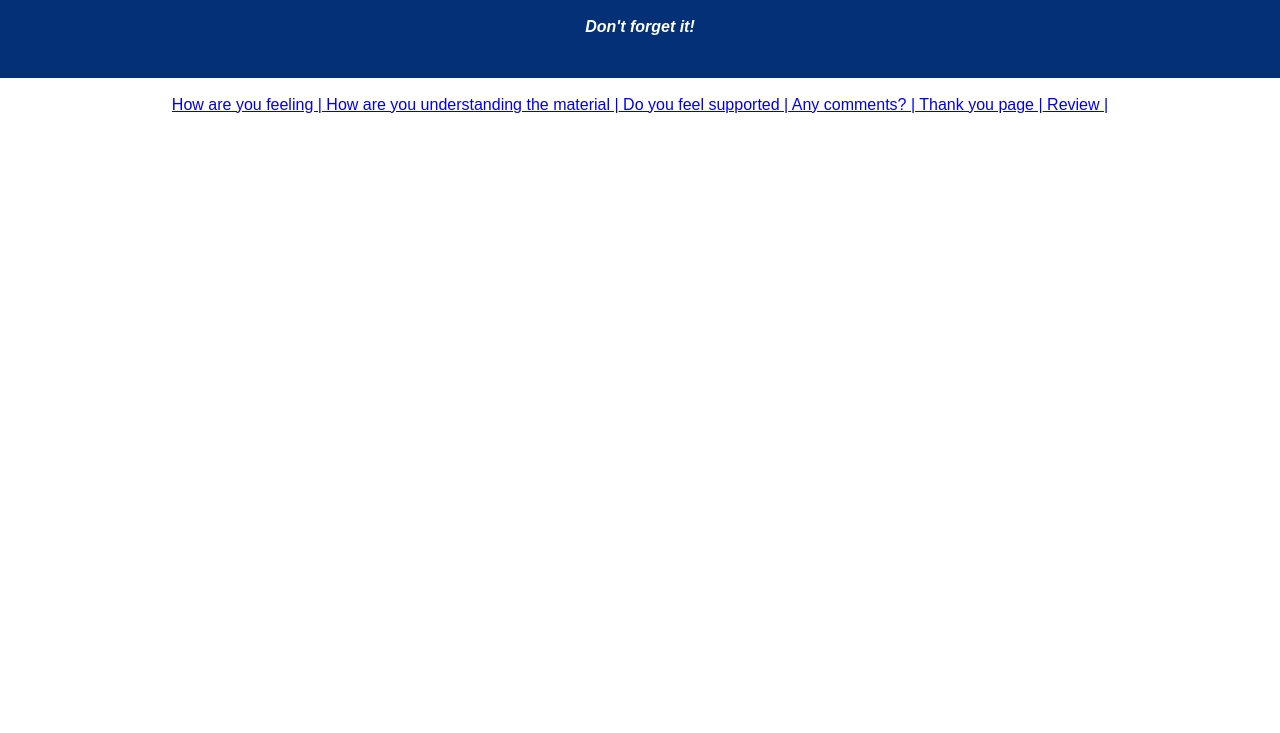
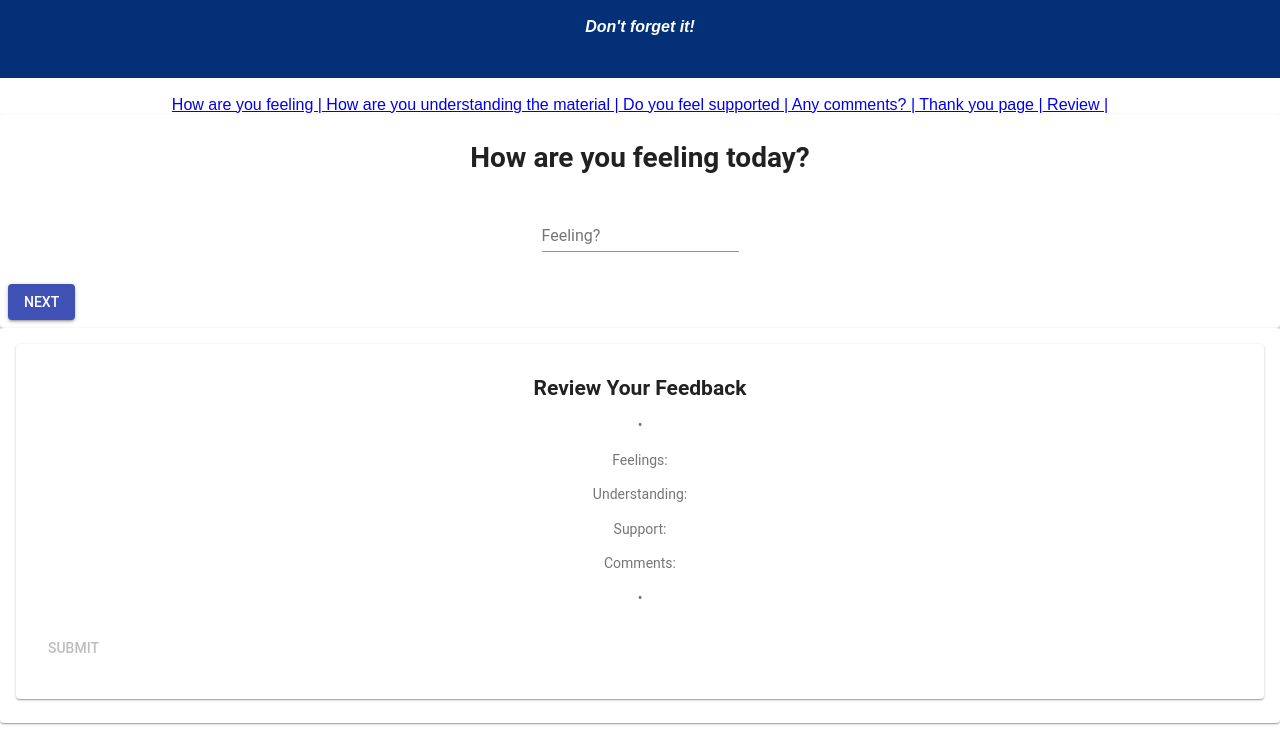
Before and after one commit to dionroloff/Feedback_Form, a React app: page /#/ in a window 1280 px wide. Shown: the part 67-800 px from the top of the page. Built offline with nearby package versions, Linux system fonts and the light colour scheme.

Commit message:
router established

```diff
--- a/package.json
+++ b/package.json
@@ -6,6 +6,7 @@
   "dependencies": {
     "@material-ui/core": "^3.9.1",
     "axios": "^0.17.1",
+    "express": "^4.16.4",
     "pg": "^7.4.1",
     "react": "^16.4.1",
     "react-dom": "^16.4.1",
--- a/server/server.js
+++ b/server/server.js
@@ -9,7 +9,9 @@ app.use(bodyParser.urlencoded({extended: true}));
 app.use(express.static('build'));
 
 /** ---------- EXPRESS ROUTES ---------- **/
-
+//Lines 13 and 14 added by me.
+const userRouter = require('./routes/userInputs.router.js');
+app.use('/user-inputs', userRouter);
 
 /** ---------- START SERVER ---------- **/
 app.listen(PORT, () => {
--- a/src/components/App/App.css
+++ b/src/components/App/App.css
@@ -16,3 +16,7 @@
 .App-intro {
   font-size: large;
 }
+
+#submit-button {
+  justify-content: right;
+}
--- a/src/components/App/App.js
+++ b/src/components/App/App.js
@@ -29,7 +29,7 @@ class App extends Component {
         <Router>
           <div>
             {/* Links */}
-            <Link to='/feeling'> How are you feeling |</Link>
+            <Link to='/'> How are you feeling |</Link>
             <Link to='/understanding'> How are you understanding the material |</Link>
             <Link to='/supported'> Do you feel supported |</Link>
             <Link to='/comments'> Any comments? |</Link>
@@ -37,7 +37,7 @@ class App extends Component {
             <Link to='/review'> Review |</Link>
 
             {/* Routes */}
-            <Route exact path={'/feeling'} component={Feeling} />
+            <Route exact path={'/'} component={Feeling} />
             <Route exact path={'/understanding'} component={Understanding} />
             <Route exact path={'/supported'} component={Supported} />
             <Route exact path={'/comments'} component={Comments} />
--- a/src/components/Review/Review.js
+++ b/src/components/Review/Review.js
@@ -1,11 +1,13 @@
 //Review.js
 // This will be the current redux values displayed on the DOM
 import React, { Component } from 'react';
+import axios from 'axios';
 import { connect } from 'react-redux';
 import ReviewFeelings from './ReviewFeelings.js';
 import ReviewUnderstanding from './ReviewUnderstanding.js';
 import ReviewSupport from './ReviewSupport.js';
 import ReviewComments from './ReviewComments';
+import './../App/App.css';
 //Material UI
 import Card from '@material-ui/core/Card';
 import CardActions from '@material-ui/core/CardActions';
@@ -16,23 +18,55 @@ import Typography from '@material-ui/core/Typography';
 
 class Review extends Component {
 
-    // constructor() {
-    //     super(); {
-    //         this.state = {
-    //             isEnabled: '',
-    //         }
-    //     }
-    // }
+    constructor() {
+        super();
+        this.state = {
+            feeling: '',
+            understanding: '',
+            support: '',
+            comments: ''
+        }
+    }
 
-    turnOnButton = () => {
+    //Collects all the user's inputs from
+    //the respective reducers, package that data into
+    //'const userReviewInputs' and POST that to
+    //the database, and finally, bring the user to
+    //the thank you page.
+    sendToDb = () => {
 
-    }
+        this.setState({
+            feeling: Number(this.props.reduxStore.feelingReducer),
+            understanding: Number(this.props.reduxStore.understandingReducer),
+            support: Number(this.props.reduxStore.supportReducer),
+            comments: this.props.reduxStore.commentsReducer
+        });
+
+        axios({
+            method: 'POST',
+            url: '/user-inputs',
+            data: this.state
+        }).then((response) => {
+            this.props.history.push('/thank-you');
+        }).catch((error) => {
+            const errorMessage = `Server error: ${error}`;
+            alert(errorMessage);
+        })
+
+    } //end sendToDb
 
     render() {
 
+        // const userInputs = {
+        //     feeling: Number(this.props.reduxStore.feelingReducer),
+        //     understanding: Number(this.props.reduxStore.understandingReducer),
+        //     support: Number(this.props.reduxStore.supportReducer),
+        //     comments: this.props.reduxStore.commentsReducer
+        // }
+
         const isEnabled = this.props.reduxStore.commentsReducer !== '';
+        const bull = <p>•</p>;
 
-        const bull = <p>•</p>;
         return (
             <div className='review-card'>
                 <Card>
@@ -43,16 +77,13 @@ class Review extends Component {
                         <Typography color='textSecondary'>
                             {bull}
                             <ReviewFeelings />
-                            {bull}
                             <ReviewUnderstanding />
-                            {bull}
                             <ReviewSupport />
-                            {bull}
                             <ReviewComments />
                             {bull}
                         </Typography>
                         <CardActions>
-                            <Button disabled={!isEnabled}>Submit</Button>
+                            <Button id='submit-button' disabled={!isEnabled} onClick={this.sendToDb}>Submit</Button>
                         </CardActions>
                     </CardContent>
                 </Card>
--- a/src/components/Review/ReviewFeelings.js
+++ b/src/components/Review/ReviewFeelings.js
@@ -4,7 +4,7 @@ import {connect} from 'react-redux';
 class ReviewFeelings extends Component {
     render() {
         return(
-            <p>Feelings: {this.props.reduxStore.feelingReducer} out of 5</p>
+            <p>Feelings: {this.props.reduxStore.feelingReducer}</p>
         )
     }
 }
--- a/src/components/Review/ReviewSupport.js
+++ b/src/components/Review/ReviewSupport.js
@@ -4,7 +4,7 @@ import {connect} from 'react-redux';
 class ReviewSupport extends Component {
     render() {
         return(
-            <p>Support: {this.props.reduxStore.supportReducer} out of 5</p>
+            <p>Support: {this.props.reduxStore.supportReducer}</p>
         )
     }
 }
--- a/src/components/Review/ReviewUnderstanding.js
+++ b/src/components/Review/ReviewUnderstanding.js
@@ -4,7 +4,7 @@ import {connect} from 'react-redux';
 class ReviewUnderstandings extends Component {
     render() {
         return(
-            <p>Understanding: {this.props.reduxStore.understandingReducer} out of 5</p>
+            <p>Understanding: {this.props.reduxStore.understandingReducer}</p>
         )
     }
 }
--- a/src/components/ThankYou/ThankYou.js
+++ b/src/components/ThankYou/ThankYou.js
@@ -10,7 +10,7 @@ import Typography from '@material-ui/core/Typography';
 class ThankYou extends Component {
 
     returnToStart = () => {
-        this.props.history.push('/feeling');
+        this.props.history.push('/');
     }
 
     render() {
```
Also changed, not shown: server/routes/userInputs.router.js (added, +22 -0 lines).
